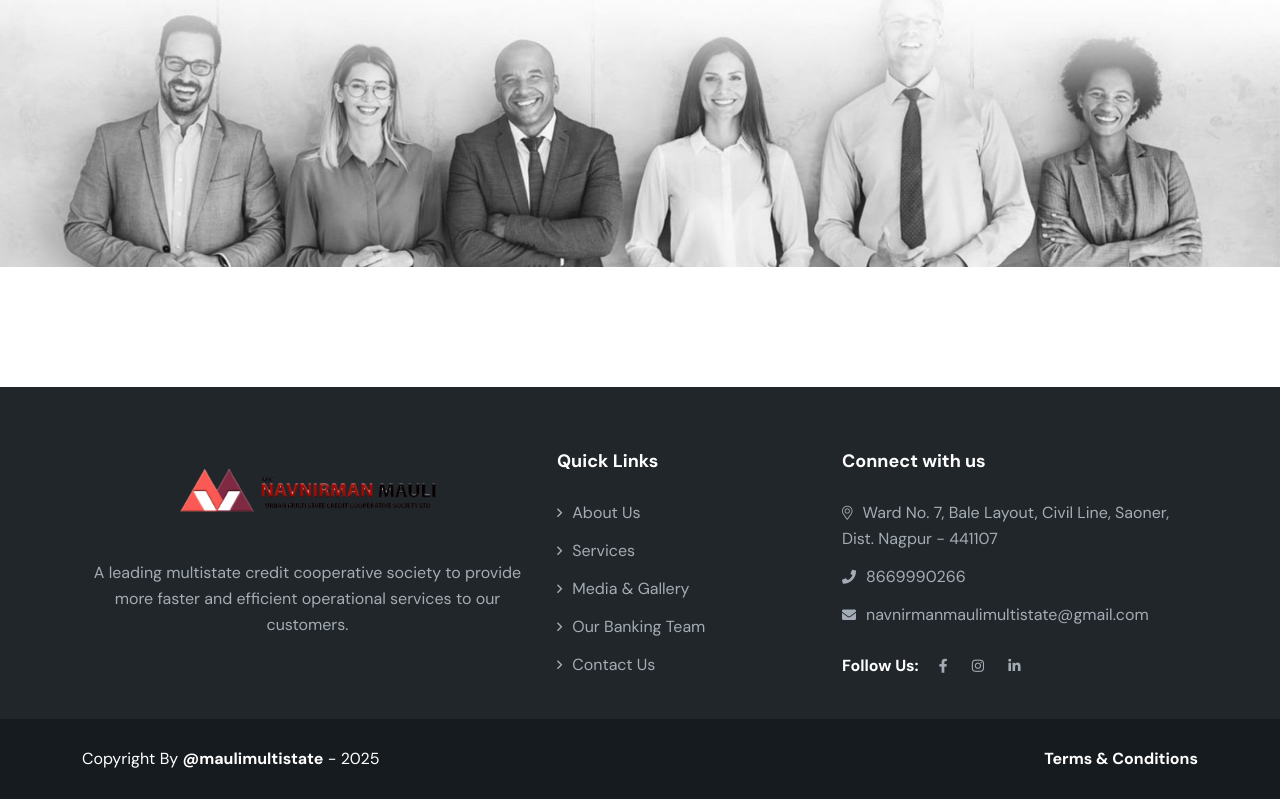
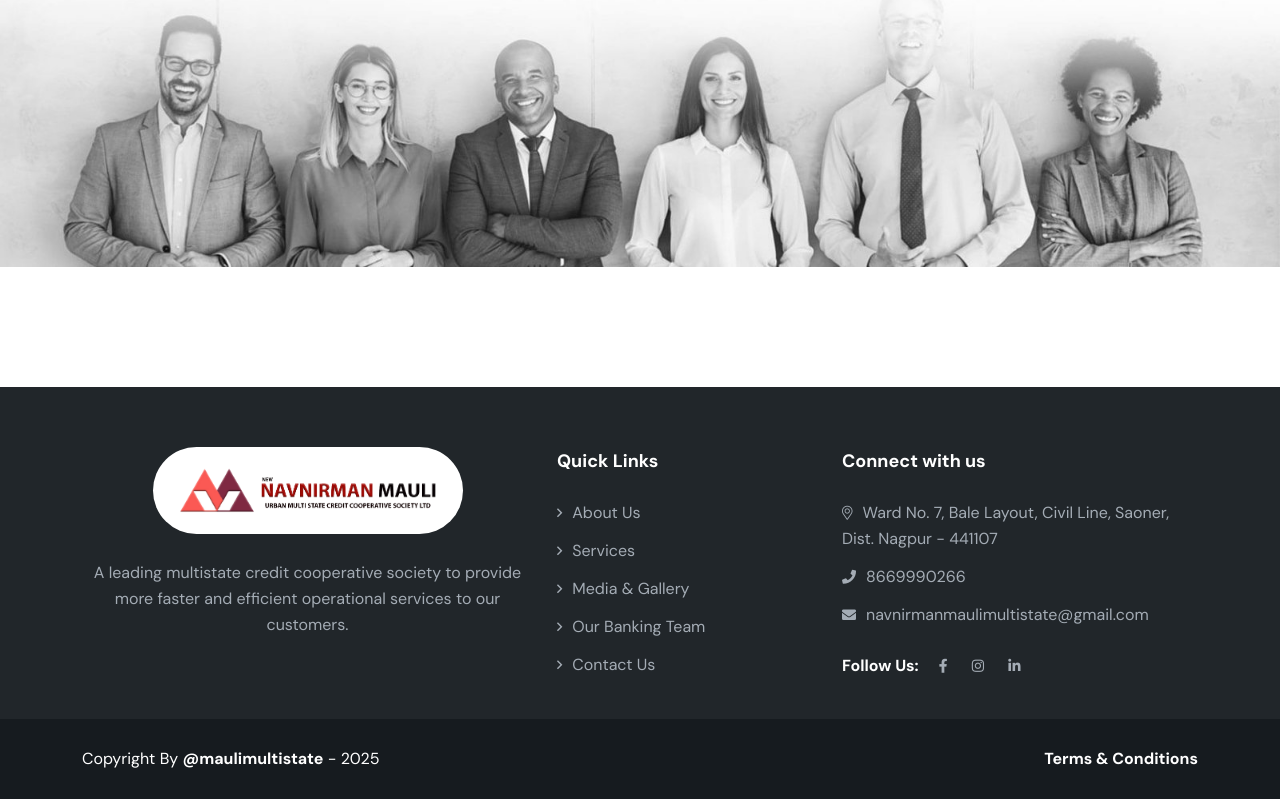
Before and after one commit to milind56/maulimultistate-web, a plain HTML site: page index.html in a window 1280 px wide. Shown: the part 3599-4398 px from the top of the page. Drawn offline with Linux system fonts and the light colour scheme.

Commit message:
Update index.html

```diff
--- a/index.html
+++ b/index.html
@@ -387,7 +387,7 @@
 						<!-- <h5 class="mb-25">Connect with us</h5> -->
 						<div class="footer__two-page-widget-contact">
 							<div class="footer__top-item-logo">
-								<a href="index.html" style="border-radius: 60px; padding: 20px 25px; background: transparent;"><img
+								<a href="index.html" style="border-radius: 60px; padding: 20px 25px;"><img
 										src="assets/img/mauli-logo.png" alt=""></a>
 							</div>
 							<br>
```
